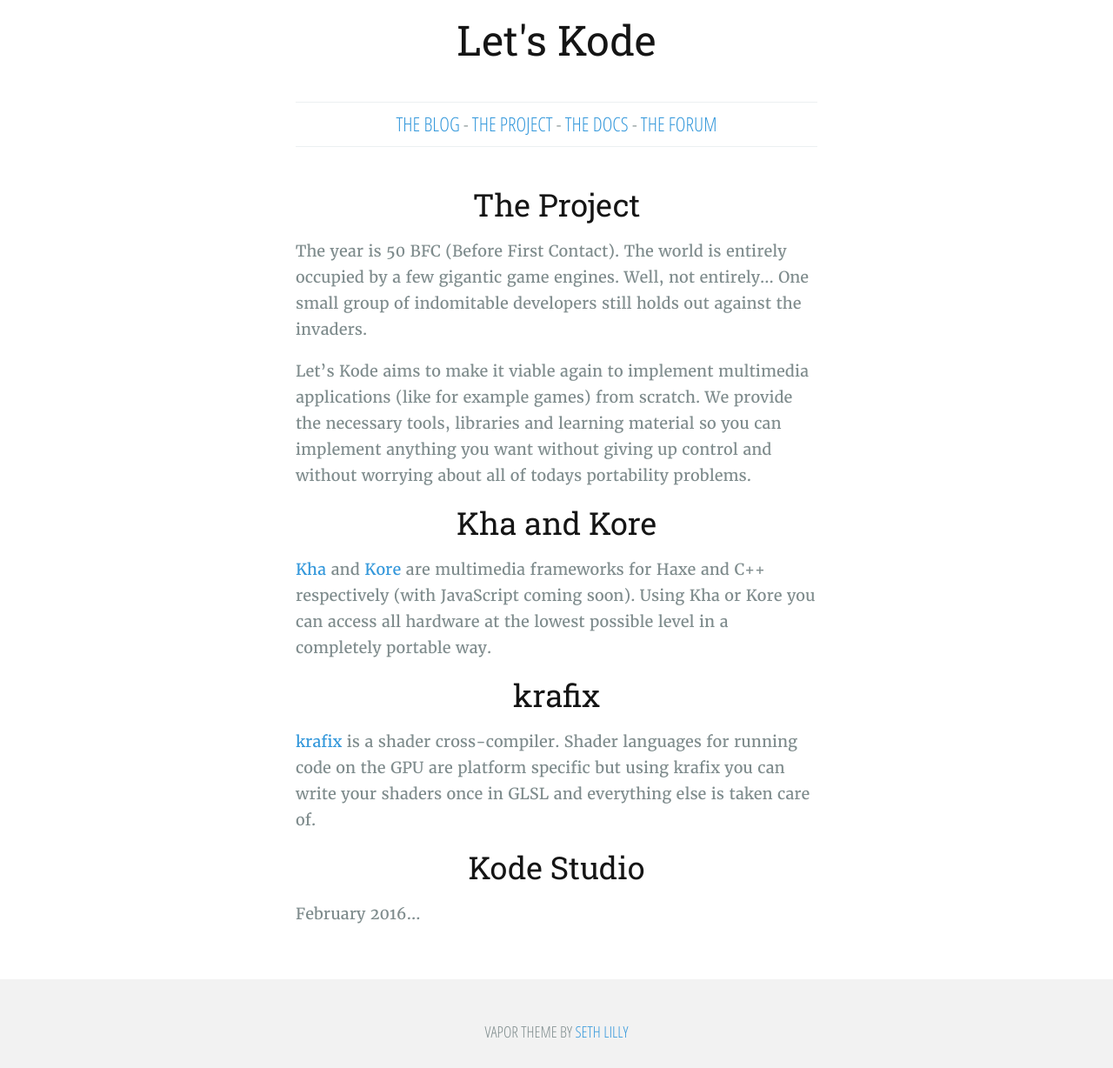
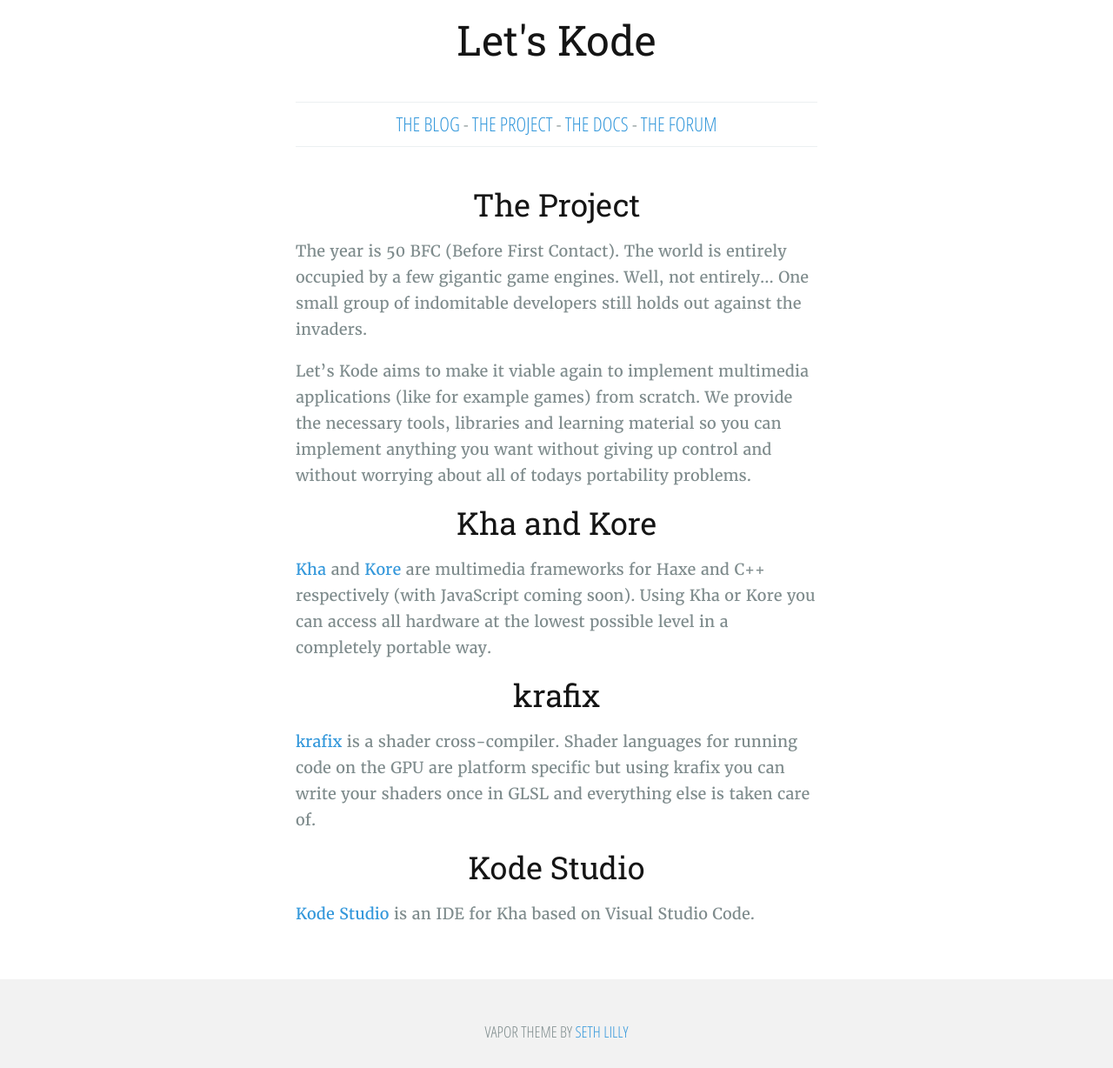
Before and after one commit to Kode/LetsKode, a Jekyll site: the page built from project.md, in a window 1280 px wide. Shown: the whole page at 87% size. Built offline with Jekyll 4.4.1, drawn with Linux system fonts in a browser that asks for light colours; nearby versions of some CDN libraries.

Commit message:
Kode Studio is released.

```diff
--- a/project.md
+++ b/project.md
@@ -14,4 +14,4 @@
 [krafix](https://github.com/KTXSoftware/krafix) is a shader cross-compiler. Shader languages for running code on the GPU are platform specific but using krafix you can write your shaders once in GLSL and everything else is taken care of.
 
 # Kode Studio
-February 2016...
+[Kode Studio](https://github.com/KTXSoftware/KodeStudio/releases) is an IDE for Kha based on Visual Studio Code.
```
